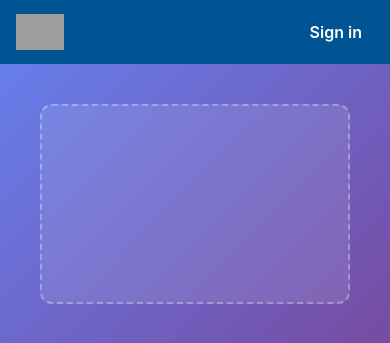
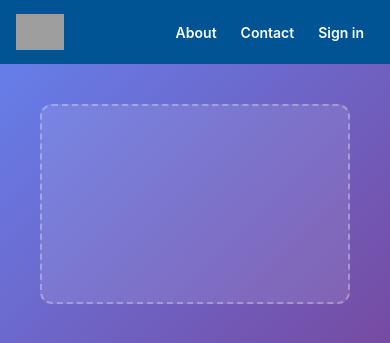
Before and after one commit to uknijay/bookr, a Django app: page /account/login/ in a window 390 px wide. Shown: the top 343 px of the page. Run offline with Django 3.2, Linux system fonts and the light colour scheme; grey boxes are pictures that could not be loaded.

Commit message:
Header update,  new links

```diff
--- a/main/templates/main/base.html
+++ b/main/templates/main/base.html
@@ -3,16 +3,16 @@
 <head>
   <meta charset="utf-8">
   <meta name="viewport" content="width=device-width, initial-scale=1">
-  <title>{% block title %} - Bookr{% endblock %}</title>
+  <title>{% block title %}Bookr{% endblock %}</title>
 
   <link rel="preconnect" href="https://fonts.googleapis.com">
   <link rel="preconnect" href="https://fonts.gstatic.com" crossorigin>
   <link href="https://fonts.googleapis.com/css2?family=Inter:wght@400;500;600;700&display=swap" rel="stylesheet">
 
+  {% block extra_head %}{% endblock %}
 
-  {% block extra_head %}{% endblock %}
   <style>
-    :root {
+     :root {
       --accent: #005493;
       --accent-dark: #004574;
       --bg: #f6f8fb;
@@ -41,12 +41,7 @@
   justify-content: space-between;
 }
 
-    * {
-      box-sizing: border-box;
-    }
-
     body {
-      margin: 0;
       font-family: "Inter", sans-serif;
       background: var(--bg);
       color: var(--text);
@@ -59,10 +54,9 @@
     }
 
     .site-header-inner {
-      max-width: var(--max-width);
-      margin: 0 auto;
+      width: 100%;
       height: 72px;
-      padding: 0 24px;
+      padding: 0 40px;
       display: flex;
       align-items: center;
       justify-content: space-between;
@@ -71,12 +65,7 @@
     .site-logo {
       display: flex;
       align-items: center;
-      gap: 12px;
       text-decoration: none;
-      color: var(--white);
-      font-size: 26px;
-      font-weight: 700;
-      letter-spacing: -0.5px;
     }
 
     .site-logo img {
@@ -88,7 +77,7 @@
     .site-nav {
       display: flex;
       align-items: center;
-      gap: 12px;
+      gap: 8px;
     }
 
     .site-nav a {
@@ -110,16 +99,17 @@
         padding: 0 16px;
       }
 
-      .site-logo {
-        font-size: 22px;
-      }
-
       .site-logo img {
         height: 36px;
       }
 
+      .site-nav {
+        gap: 4px;
+      }
+
       .site-nav a {
-        padding: 8px 12px;
+        padding: 8px 10px;
+        font-size: 14px;
       }
     }
   </style>
@@ -130,10 +120,12 @@
     <div class="site-header-inner">
       <a href="{% url 'discover' %}" class="site-logo">
         <img src="/media/bookr_logo.png" alt="Bookr logo">
-
       </a>
 
       <nav class="site-nav">
+        <a href="{% url 'about' %}">About</a>
+        <a href="{% url 'contact' %}">Contact</a>
+
         {% if request.session.accountId %}
           <a href="{% url 'logout' %}">Log out</a>
         {% else %}
@@ -149,4 +141,3 @@
 
 </body>
 </html>
-</html>
```
